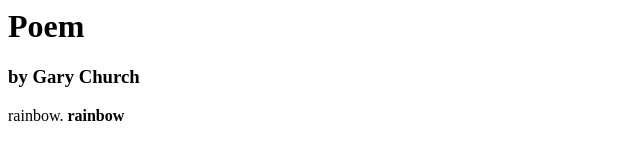
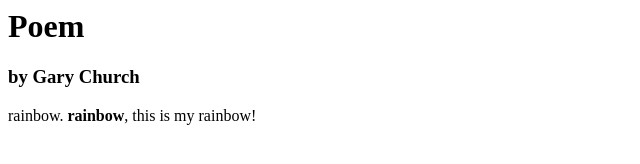
Before and after one commit to MyCodeSnips/PoemWebSite, a plain HTML site: page index.html in a window 1280 px wide. Shown: the whole page, without its empty margins (0-640 px from the left). Drawn offline with Linux system fonts and the light colour scheme.

Commit message:
Added text.

```diff
--- a/index.html
+++ b/index.html
@@ -3,7 +3,7 @@
 <body>
   <h1>Poem</h1>
   <h3>by Gary Church</h3>
-  <p>rainbow. <strong>rainbow</strong></p>
+  <p>rainbow. <strong>rainbow</strong>, this is my rainbow!</p>
 </body>
 
 </html>
```
